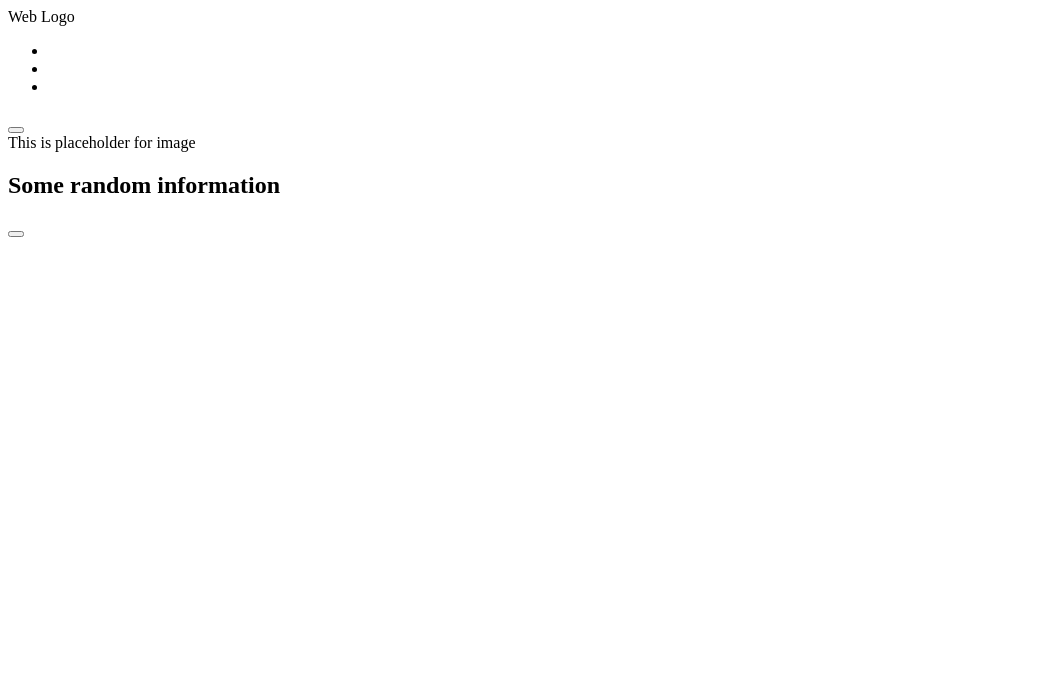
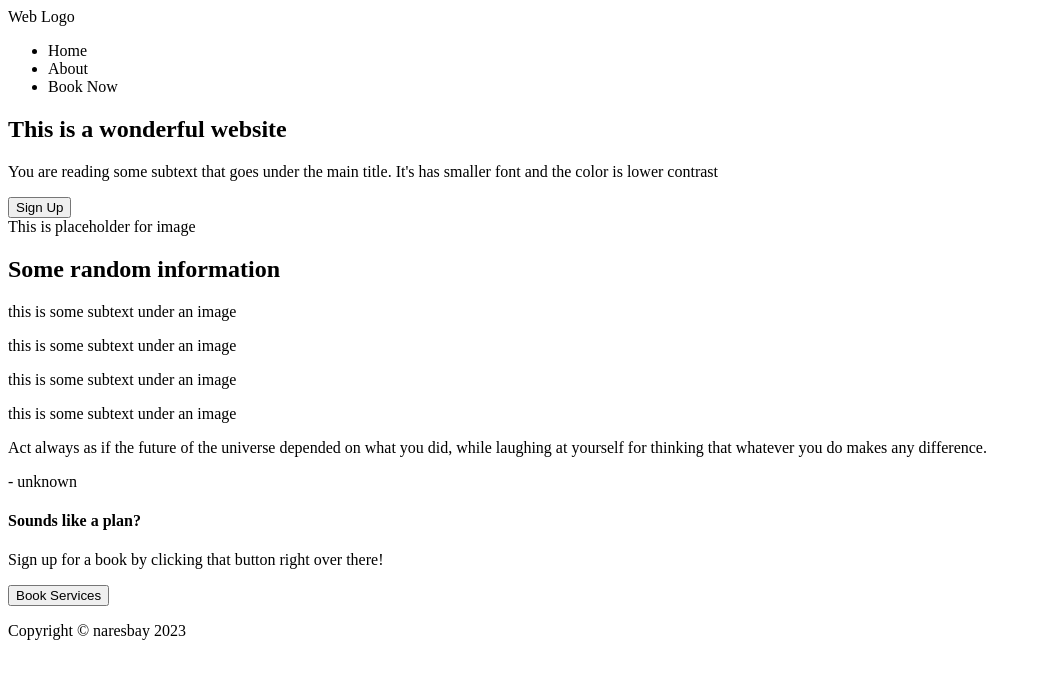
Before and after one commit to naresbay/odin-landing-page, a plain HTML site: page index.html in a window 1280 px wide. Shown: the whole page, without its empty margins (0-1038 px from the left). Drawn offline with Linux system fonts and the light colour scheme.

Commit message:
Add temporary placeholders text

```diff
--- a/index.html
+++ b/index.html
@@ -10,17 +10,20 @@
     <nav class="navigation-container">
       <div class="page-logo">Web Logo</div>
       <ul class="navigation-links">
-        <li></li>
-        <li></li>
-        <li></li>
+        <li>Home</li>
+        <li>About</li>
+        <li>Book Now</li>
       </ul>
     </nav>
 
     <main>
       <section class="main-header">
-        <h1></h1>
-        <p></p>
-        <button></button>
+        <h1>This is a wonderful website</h1>
+        <p>
+          You are reading some subtext that goes under the main title. It's has
+          smaller font and the color is lower contrast
+        </p>
+        <button>Sign Up</button>
       </section>
       <div class="main-image">This is placeholder for image</div>
     </main>
@@ -30,40 +33,46 @@
       <section class="section-wrapper">
         <div class="card-container">
           <div class="image-card"></div>
-          <p class="image-caption"></p>
+          <p class="image-caption">this is some subtext under an image</p>
         </div>
         <div class="card-container">
           <div class="image-card"></div>
-          <p class="image-caption"></p>
+          <p class="image-caption">this is some subtext under an image</p>
         </div>
         <div class="card-container">
           <div class="image-card"></div>
-          <p class="image-caption"></p>
+          <p class="image-caption">this is some subtext under an image</p>
         </div>
         <div class="card-container">
           <div class="image-card"></div>
-          <p class="image-caption"></p>
+          <p class="image-caption">this is some subtext under an image</p>
         </div>
       </section>
     </article>
 
     <aside class="quotes-wrapper">
-      <p class="quotes-text"></p>
-      <p class="quotes-author"></p>
+      <p class="quotes-text">
+        Act always as if the future of the universe depended on what you did,
+        while laughing at yourself for thinking that whatever you do makes any
+        difference.
+      </p>
+      <p class="quotes-author">- unknown</p>
     </aside>
 
     <section class="booking-section">
       <div class="booking-card">
         <div class="booking-text">
-          <h4></h4>
-          <p></p>
+          <h4>Sounds like a plan?</h4>
+          <p>Sign up for a book by clicking that button right over there!</p>
         </div>
-        <button class="sign-up-button"></button>
+        <button class="sign-up-button">Book Services</button>
       </div>
     </section>
 
     <footer class="page-footer">
-      <p class="copyright"></p>
+      <p class="copyright">
+        Copyright &#169; <span class="page-author">naresbay 2023</span>
+      </p>
     </footer>
   </body>
 </html>
```
